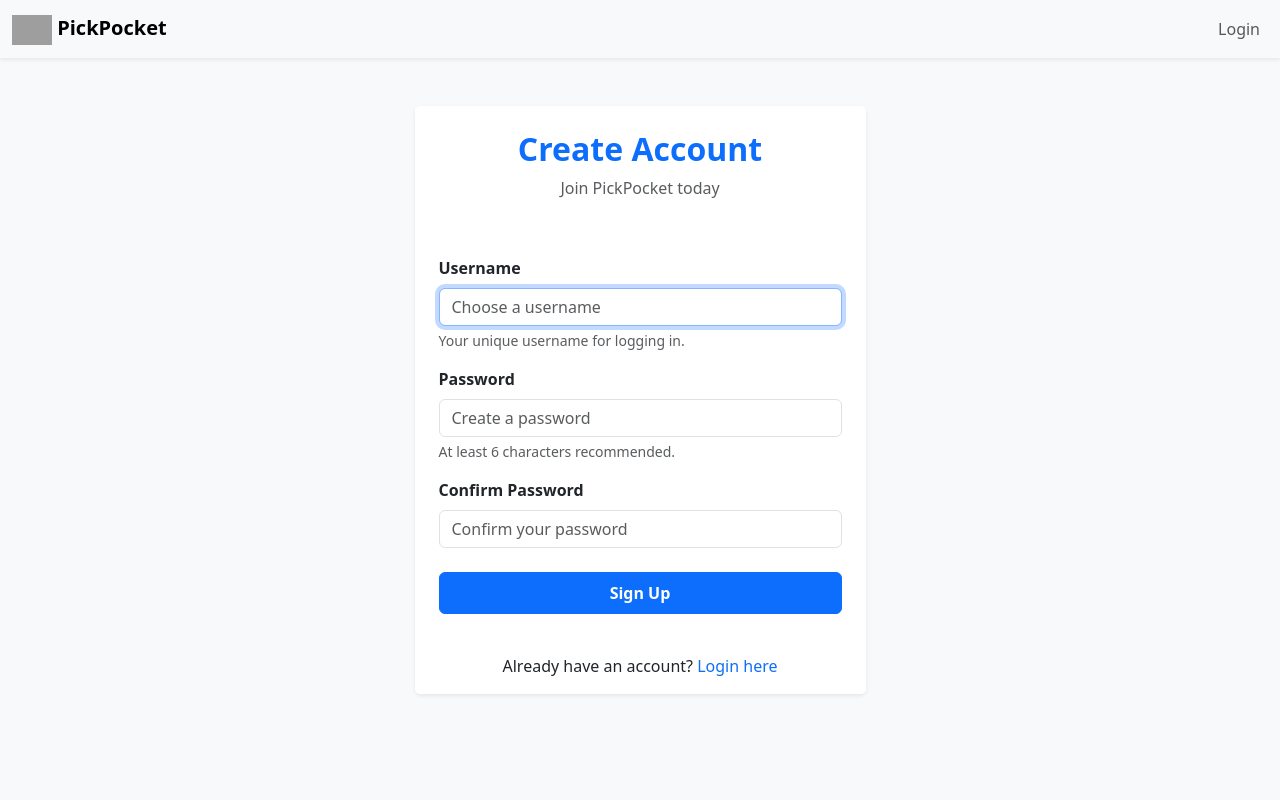
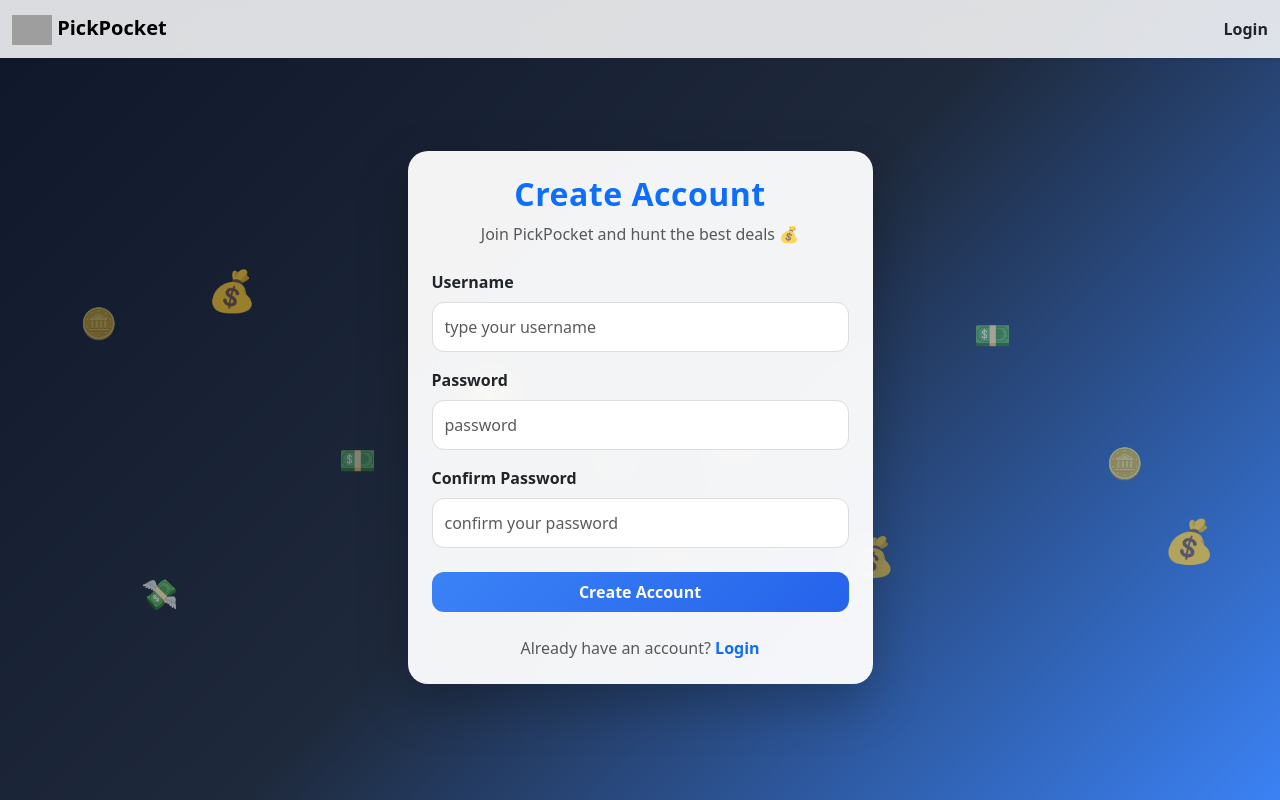
Before and after one commit to AhmedYassineMaalej/Web-project, a PHP site: page /sign_up in a window 1280 px wide. Run offline with PHP 8.4, Linux system fonts and the light colour scheme; grey boxes are pictures that could not be loaded.

Commit message:
Update style + layout signup.php

```diff
--- a/views/pages/signup.php
+++ b/views/pages/signup.php
@@ -4,62 +4,164 @@
     <meta charset="UTF-8" />
     <meta name="viewport" content="width=device-width, initial-scale=1.0" />
     <title>PickPocket | Sign Up</title>
+
     <link href="https://cdn.jsdelivr.net/npm/bootstrap@5.3.3/dist/css/bootstrap.min.css" rel="stylesheet">
-    <script src="https://cdn.jsdelivr.net/npm/bootstrap@5.3.3/dist/js/bootstrap.bundle.min.js"></script>
-    <link rel="stylesheet" href="/css/style.css" />
+
+    <style>
+        body {
+            background: linear-gradient(135deg, #0f172a, #1e293b, #3b82f6);
+            min-height: 100vh;
+            overflow-x: hidden;
+        }
+
+        .navbar {
+            backdrop-filter: blur(10px);
+            background: rgba(255,255,255,0.85) !important;
+        }
+
+        .stickers-container {
+            position: fixed;
+            top: 0;
+            left: 0;
+            width: 100%;
+            height: 100%;
+            pointer-events: none;
+            overflow: hidden;
+            z-index: 0;
+        }
+
+        .sticker {
+            position: absolute;
+            font-size: 30px;
+            opacity: 0.8;
+            animation: floatRandom linear infinite;
+        }
+        .sticker:nth-child(1)  { left: 5%;  top: 80%; animation-duration: 12s; }
+        .sticker:nth-child(2)  { left: 15%; top: 60%; animation-duration: 18s; font-size: 40px; }
+        .sticker:nth-child(3)  { left: 25%; top: 90%; animation-duration: 14s; }
+        .sticker:nth-child(4)  { left: 35%; top: 70%; animation-duration: 20s; font-size: 45px; }
+        .sticker:nth-child(5)  { left: 45%; top: 85%; animation-duration: 16s; }
+        .sticker:nth-child(6)  { left: 55%; top: 75%; animation-duration: 22s; }
+        .sticker:nth-child(7)  { left: 65%; top: 95%; animation-duration: 17s; font-size: 38px; }
+        .sticker:nth-child(8)  { left: 75%; top: 65%; animation-duration: 19s; }
+        .sticker:nth-child(9)  { left: 85%; top: 88%; animation-duration: 15s; }
+        .sticker:nth-child(10) { left: 10%; top: 95%; animation-duration: 21s; }
+        .sticker:nth-child(11) { left: 50%; top: 92%; animation-duration: 18s; }
+        .sticker:nth-child(12) { left: 90%; top: 85%; animation-duration: 23s; font-size: 42px; }
+
+        @keyframes floatRandom {
+            0% {
+                transform: translateY(0px) translateX(0px);
+                opacity: 0;
+            }
+            10% {
+                opacity: 0.8;
+            }
+            50% {
+                transform: translateY(-300px) translateX(20px);
+            }
+            100% {
+                transform: translateY(-700px) translateX(-20px);
+                opacity: 0;
+            }
+        }
+
+        .signup-card {
+            position: relative;
+            z-index: 2;
+            border-radius: 20px;
+            backdrop-filter: blur(15px);
+            background: rgba(255,255,255,0.95);
+            box-shadow: 0 20px 50px rgba(0,0,0,0.25);
+            transition: transform 0.3s ease;
+        }
+
+        .signup-card:hover {
+            transform: translateY(-5px);
+        }
+
+        .form-control {
+            border-radius: 12px;
+            padding: 12px;
+            border: 1px solid #ddd;
+            transition: all 0.2s ease;
+        }
+
+        .form-control:focus {
+            border-color: #3b82f6;
+            box-shadow: 0 0 0 3px rgba(59,130,246,0.2);
+        }
+        .btn-primary {
+            border-radius: 12px;
+            background: linear-gradient(135deg, #3b82f6, #2563eb);
+            border: none;
+            transition: all 0.3s ease;
+        }
+
+        .btn-primary:hover {
+            transform: scale(1.03);
+            box-shadow: 0 10px 25px rgba(59,130,246,0.4);
+        }
+
+        .title {
+            letter-spacing: 0.5px;
+        }
+    </style>
 </head>
-<body class="bg-light">
-    <nav class="navbar navbar-expand-lg bg-body-tertiary shadow-sm">
+<body>
+<!-- stickers -->
+<div class="stickers-container">
+    <div class="sticker">🪙</div>
+    <div class="sticker">💰</div>
+    <div class="sticker">💵</div>
+    <div class="sticker">🪙</div>
+    <div class="sticker">💸</div>
+    <div class="sticker">🪙</div>
+    <div class="sticker">💰</div>
+    <div class="sticker">💵</div>
+    <div class="sticker">🪙</div>
+    <div class="sticker">💸</div>
+    <div class="sticker">🪙</div>
+    <div class="sticker">💰</div>
+</div>
+
+<!-- nav -->
+<nav class="navbar navbar-expand-lg shadow-sm">
     <div class="container-fluid">
         <a class="navbar-brand fw-bold" href="/">
-                <img src="https://staging.svgrepo.com/show/15477/coin.svg" alt="Logo" width="40" height="30" class="d-inline-block align-text-center" />
+            <img src="https://staging.svgrepo.com/show/15477/coin.svg" width="40">
             PickPocket
         </a>
-            <button class="navbar-toggler" type="button" data-bs-toggle="collapse" data-bs-target="#navbarSupportedContent">
-                <span class="navbar-toggler-icon"></span>
-            </button>
-            <div class="collapse navbar-collapse" id="navbarSupportedContent">
-                <ul class="navbar-nav ms-auto mb-2 mb-lg-0">
-                    <li class="nav-item"><a class="nav-link" href="/login">Login</a></li>
-                </ul>
+        <div class="ms-auto">
+            <a class="nav-link fw-semibold" href="/login">Login</a>
         </div>
     </div>
 </nav>
 
-    <div class="container mt-5">
-        <div class="row justify-content-center">
+<!-- sign-up section -->
+<div class="container d-flex align-items-center justify-content-center" style="min-height: 90vh;">
     <div class="col-md-6 col-lg-5">
-                <div class="card shadow-sm border-0">
-                    <div class="card-header bg-white text-center pt-4 pb-3 border-0">
-                        <h2 class="fw-bold text-primary">Create Account</h2>
-                        <p class="text-muted">Join PickPocket today</p>
+
+        <div class="signup-card p-4">
+
+            <div class="text-center mb-4">
+                <h2 class="fw-bold text-primary title">Create Account</h2>
+                <p class="text-muted">Join PickPocket and hunt the best deals 💰</p>
             </div>
-                    <div class="card-body p-4">
 
-                        <!-- Error Messages -->
+            <!-- error -->
             <?php if (isset($_GET['error'])): ?>
-                            <div class="alert alert-danger alert-dismissible fade show" role="alert">
+                <div class="alert alert-danger alert-dismissible fade show">
                     <?php
                         $error = $_GET['error'];
                         $message = '';
                         switch($error) {
-                                        case 'empty_fields':
-                                            $message = 'Please fill in all fields.';
-                                            break;
-                                        case 'password_mismatch':
-                                            $message = 'Passwords do not match.';
-                                            break;
-                                        case 'user_exists':
-                                            $message = 'Username already exists. Please choose another.';
-                                            break;
-                                        case 'db_error':
-                                            $message = 'Database error. Please try again later.';
-                                            break;
-                                        case 'invalid_csrf':
-                                            $message = 'Invalid security token. Please try again.';
-                                            break;
-                                        default:
-                                            $message = 'An error occurred. Please try again.';
+                            case 'empty_fields': $message = 'Please fill in all fields.'; break;
+                            case 'password_mismatch': $message = 'Passwords do not match.'; break;
+                            case 'user_exists': $message = 'Username already exists.'; break;
+                            case 'db_error': $message = 'Database error.'; break;
+                            case 'invalid_csrf': $message = 'Invalid security token.'; break;
+                            default: $message = 'Something went wrong.';
                         }
                         echo htmlspecialchars($message);
                     ?>
@@ -67,44 +169,53 @@
                 </div>
             <?php endif; ?>
 
+            <!-- form -->
             <form method="POST" action="/sign_up">
-                            <!-- CSRF Token -->
+
                 <input type="hidden" name="csrf" value="<?= htmlspecialchars($csrf_token) ?>">
 
-                            <!-- Username -->
                 <div class="mb-3">
-                                <label for="username" class="form-label fw-semibold">Username</label>
-                                <input type="text" class="form-control" id="username" name="username"
+                    <label class="form-label fw-semibold">Username</label>
+                    <input type="text" class="form-control"
+                        name="username"
                         value="<?= htmlspecialchars($_GET['username'] ?? '') ?>"
-                                       placeholder="Choose a username" required autofocus>
-                                <div class="form-text">Your unique username for logging in.</div>
+                        placeholder="type your username"
+                        required>
                 </div>
 
-                            <!-- Password -->
                 <div class="mb-3">
-                                <label for="password" class="form-label fw-semibold">Password</label>
-                                <input type="password" class="form-control" id="password" name="password"
-                                       placeholder="Create a password" required>
-                                <div class="form-text">At least 6 characters recommended.</div>
+                    <label class="form-label fw-semibold">Password</label>
+                    <input type="password" class="form-control"
+                        name="password"
+                        placeholder="password"
+                        required>
                 </div>
 
-                            <!-- Confirm Password -->
                 <div class="mb-4">
-                                <label for="confirm_password" class="form-label fw-semibold">Confirm Password</label>
-                                <input type="password" class="form-control" id="confirm_password" name="confirm_password"
-                                       placeholder="Confirm your password" required>
+                    <label class="form-label fw-semibold">Confirm Password</label>
+                    <input type="password" class="form-control"
+                        name="confirm_password"
+                        placeholder="confirm your password"
+                        required>
                 </div>
 
-                            <!-- Submit Button -->
-                            <button type="submit" class="btn btn-primary w-100 py-2 fw-semibold">Sign Up</button>
+                <button type="submit" class="btn btn-primary w-100 py-2 fw-semibold">
+                    Create Account
+                </button>
+
             </form>
+
+            <div class="text-center mt-4">
+                <p class="mb-0 text-muted">
+                    Already have an account?
+                    <a href="/login" class="fw-semibold text-decoration-none">Login</a>
+                </p>
             </div>
-                    <div class="card-footer bg-white text-center py-3 border-0">
-                        <p class="mb-0">Already have an account? <a href="/login" class="text-decoration-none">Login here</a></p>
+
+        </div>
+
     </div>
 </div>
-            </div>
-        </div>
-    </div>
+<script src="https://cdn.jsdelivr.net/npm/bootstrap@5.3.3/dist/js/bootstrap.bundle.min.js"></script>
 </body>
 </html>
```
Lines whose indentation alone changed are shown as unchanged.
